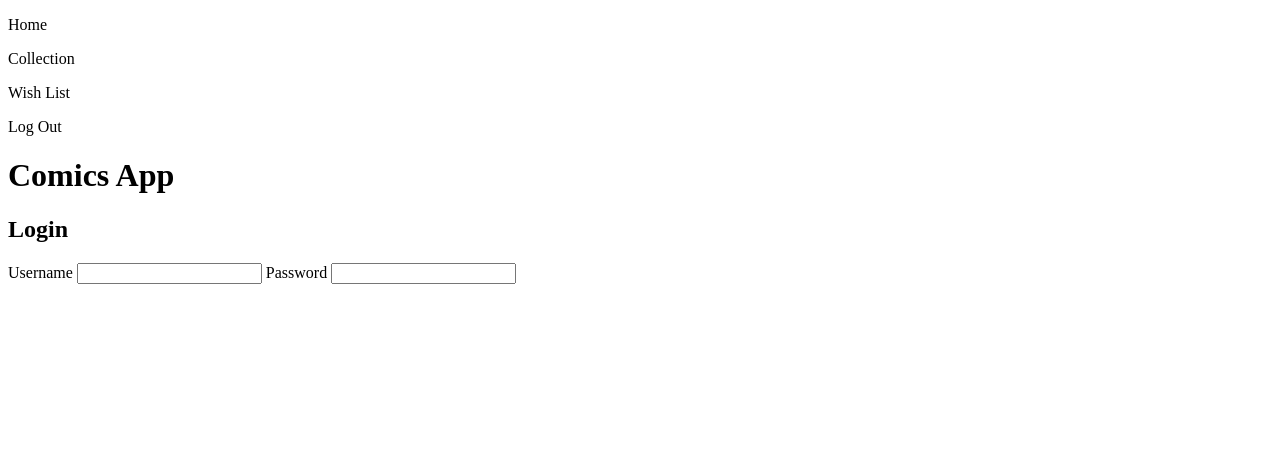
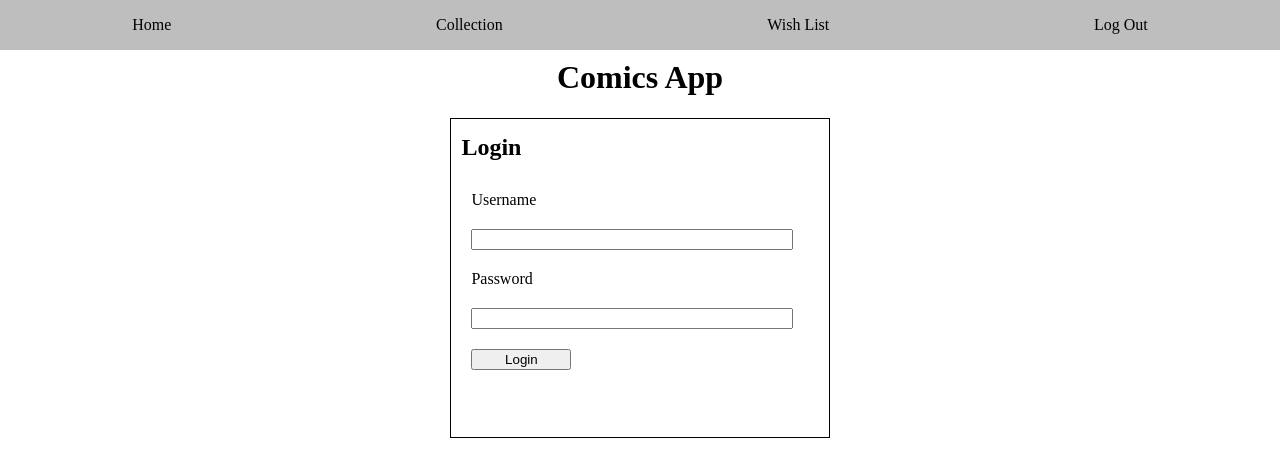
Before and after one commit to jdoliverr/capstone-wireframes, a plain HTML site: page wireframes/login.html in a window 1280 px wide. Drawn offline with Linux system fonts and the light colour scheme.

Commit message:
login style

```diff
--- a/wireframes/login.css
+++ b/wireframes/login.css
@@ -16,3 +16,55 @@ header {
     text-align: center;
     padding-top: 30px;
 }
+
+h2 {
+    margin-top: 5px;
+}
+
+label {
+    margin: 10px;
+}
+
+input {
+    width: 90%;
+    margin: 10px;
+}
+
+.login-form {
+    border: 1px solid black;
+    display: flex;
+    flex-direction: column;
+    padding: 10px;
+    margin-right: auto;
+    margin-left: auto;
+}
+
+button {
+    width: 100px;
+    margin: 10px;
+}
+
+@media only screen and (min-width: 500px) {
+    .login-form {
+        width: 70%;
+    }
+}
+
+@media only screen and (min-width: 700px) {
+    .login-form {
+        width: 60%;
+    }
+}
+
+@media only screen and (min-width: 900px) {
+    .login-form {
+        width: 50%;
+        height: 320px;
+    }
+}
+
+@media only screen and (min-width: 1100px) {
+    .login-form {
+        width: 30%;
+    }
+}
--- a/wireframes/login.html
+++ b/wireframes/login.html
@@ -3,7 +3,8 @@
 <head>
     <meta charset="UTF-8">
     <meta name="viewport" content="width=device-width, initial-scale=1.0">
-    <title>Document</title>
+    <title>Login Wireframe</title>
+    <link rel="stylesheet" href="./login.css" />
 </head>
 <body>
     <nav class="nav-bar">
@@ -15,13 +16,15 @@
     <header>
         <h1>Comics App</h1>
     </header>
-    <form>
+    <form class="login-form">
         <h2>Login</h2>
         <label for="username-input">Username</label>
         <input type="text" name="username-input">
 
         <label for="password-input">Password</label>
         <input type="text" name="password-input">
+
+        <button>Login</button>
     </form>
 </body>
 </html>
```
